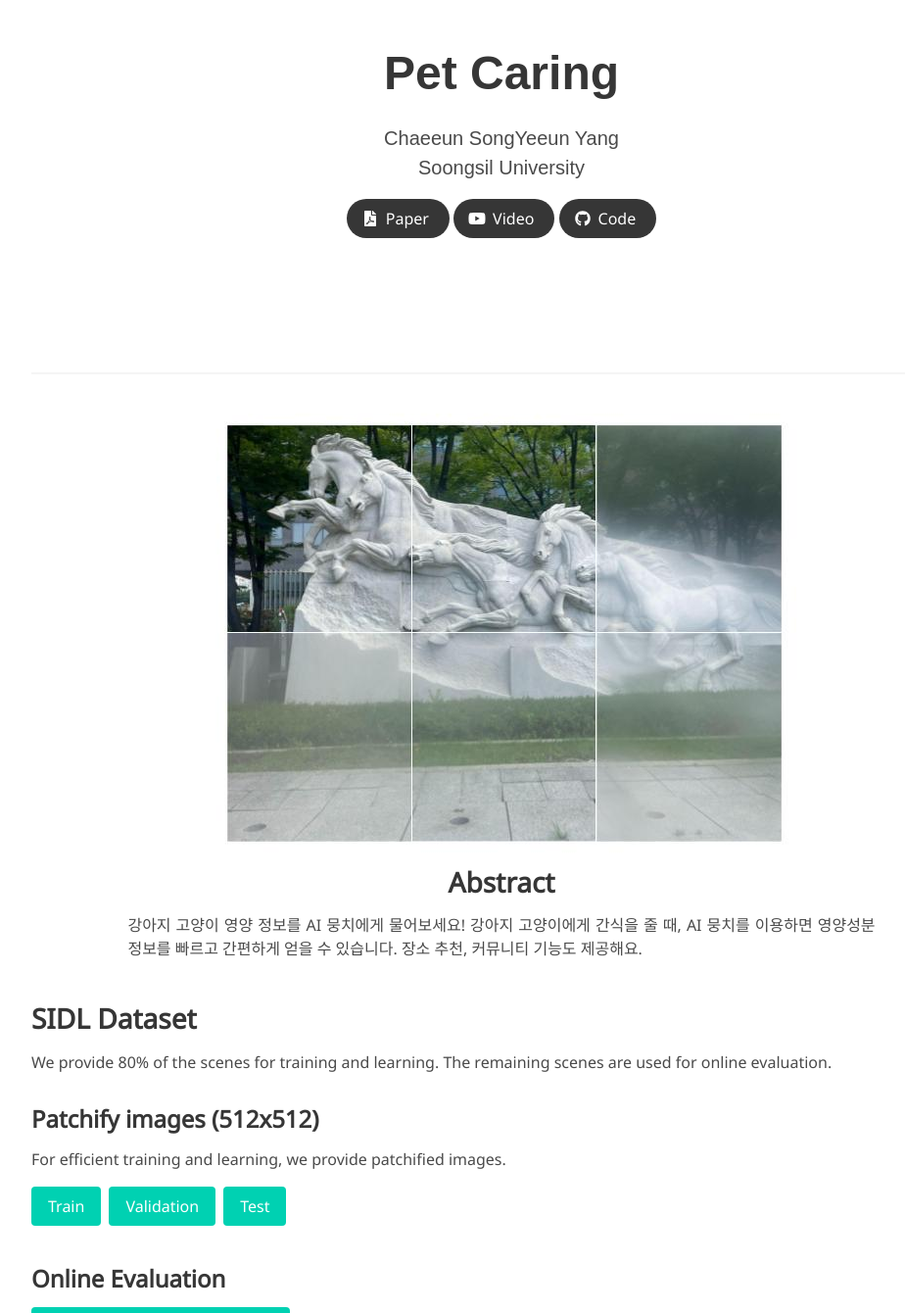
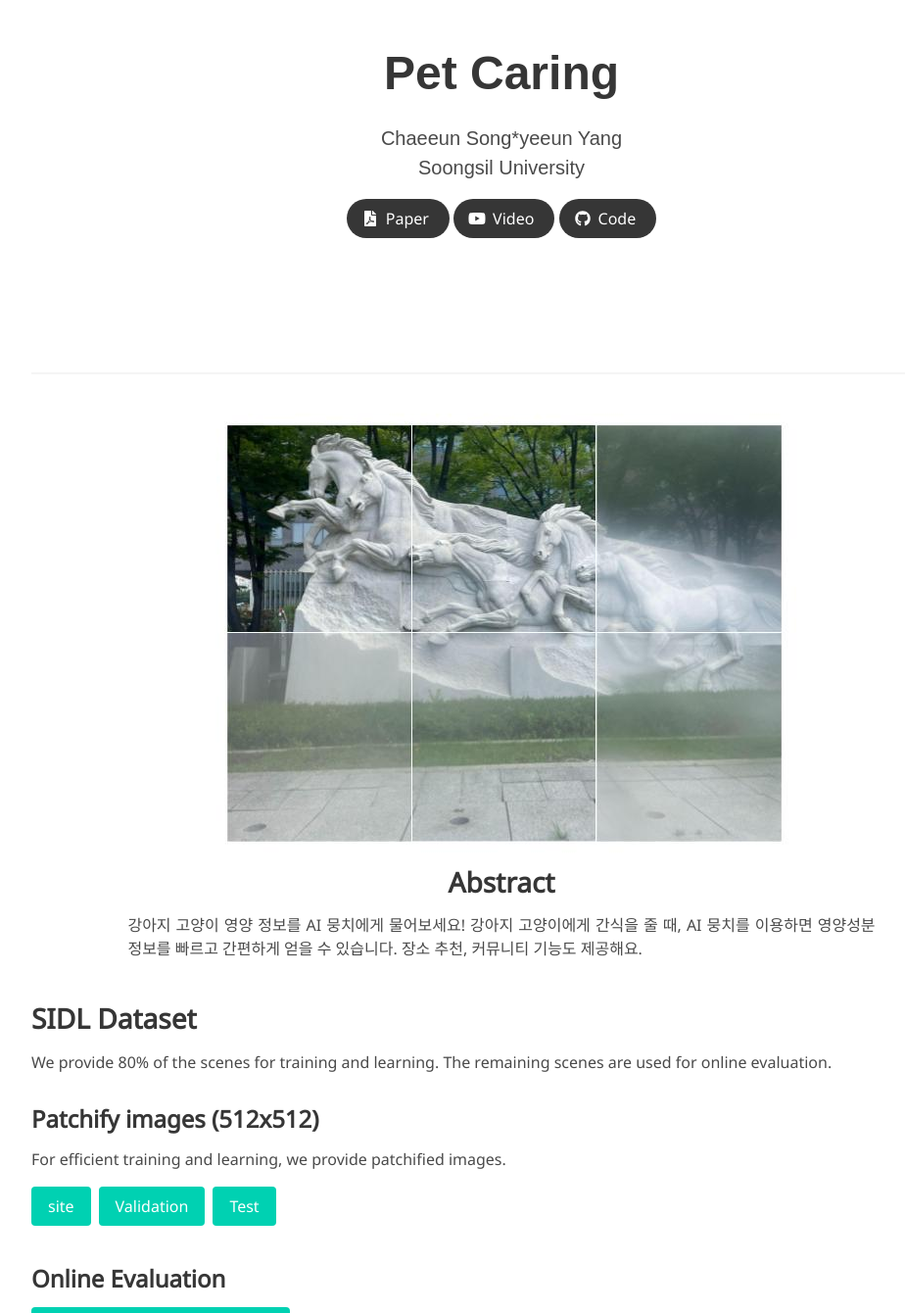
Before and after one commit to songchaeeunn/Laplata.github.io, a Jekyll site: the page built from index.md, in a window 1280 px wide. Shown: the top 1340 px of the page at 98% size, without its empty margins (128-1052 px from the left). Built offline with Jekyll 4.4.1, drawn with Linux system fonts in a browser that asks for light colours; some web fonts are replaced.

Commit message:
Update index.md

```diff
--- a/index.md
+++ b/index.md
@@ -3,11 +3,12 @@ layout: project_page
 permalink: /
 title: "Pet Caring"
 authors:
-  - Chaeeun Song
-  - Yeeun Yang
+  - Chaeeun Song*
+  - yeeun Yang
 
 affiliations:
   - Soongsil University
+
 paper: "https://ojs.aaai.org/index.php/AAAI/article/view/32257"
 video: "https://youtu.be/5nSJh-IPWd0"
 code: "https://github.com/sidl-benchmark/sidl-benchmark.github.io"
@@ -40,7 +41,7 @@ We provide 80% of the scenes for training and learning. The remaining scenes are
 ### Patchify images (512x512)
 For efficient training and learning, we provide patchified images.
 <div class="buttons" style="text-align: center; margin-top: 1em;">
-  <a class="button is-primary" href="https://drive.google.com/file/d/1es3rPo5Y9O96EjDVXanUY8NpaRprWH-h/view?usp=sharing" target="_blank">Train</a>
+  <a class="button is-primary" href="https://petcaring.site/" target="_blank">site</a>
   <a class="button is-primary" href="https://drive.google.com/file/d/1u5-MDauO3XolXsU6eOARwlXo7SnpLwqA/view?usp=sharing" target="_blank">Validation</a>
   <a class="button is-primary" href="https://drive.google.com/file/d/1-SFyyjH0G3C68OfDjZ_O7M4mOqkcJdEf/view?usp=sharing" target="_blank">Test</a>
 </div>
```
